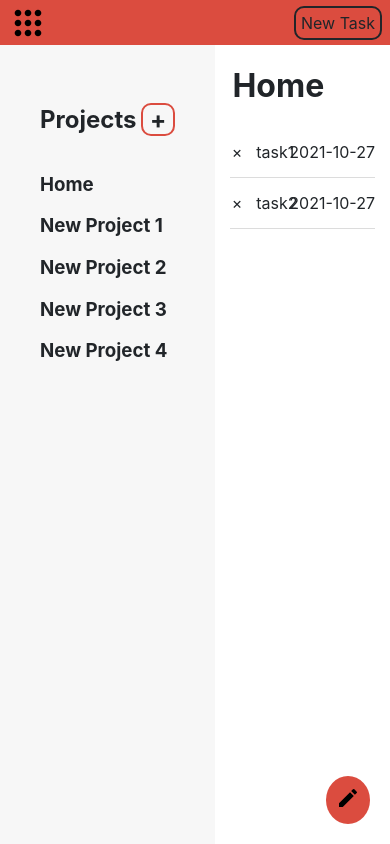
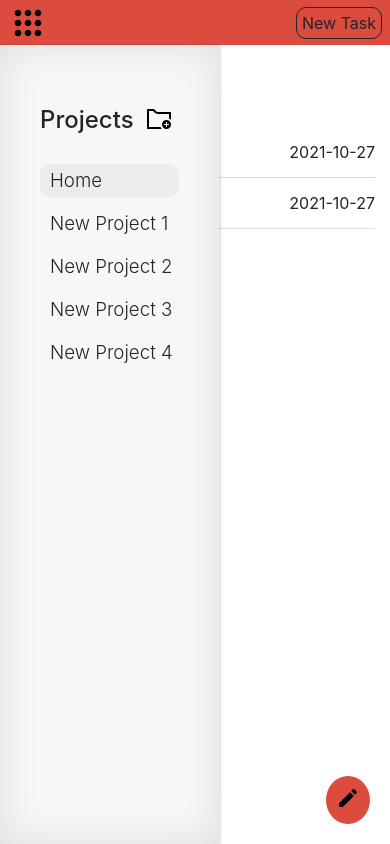
Before and after one commit to skeanster/todo-list, a website built with webpack: page dist/index.html in a window 390 px wide. Built offline with nearby package versions, Linux system fonts and the light colour scheme.

Commit message:
More Style upgrades

```diff
--- a/src/index.js
+++ b/src/index.js
@@ -53,6 +53,9 @@ const domControl = (function () {
     for (let i = 0; i < applicationLogic.myArrays.length; i++) {
       let h3 = document.createElement("h3");
       h3.classList.add("projectTitle");
+      if (i == 0) {
+        h3.classList.toggle("currentProject");
+      }
       h3.id = num;
       num++;
       h3.innerHTML = applicationLogic.myArrays[i][0].name;
@@ -93,7 +96,8 @@ const domControl = (function () {
       p4.addEventListener("click", deleteTask);
       let p5 = document.createElement("p");
       p5.classList.add("descriptionHide", "editButton");
-      p5.innerHTML = "EDIT";
+      p5.innerHTML =
+        '<svg xmlns="http://www.w3.org/2000/svg" width="24" height="24" viewBox="0 0 24 24"><path d="M18 13.45l2-2.023v4.573h-2v-2.55zm-11-5.45h1.743l1.978-2h-3.721v2zm1.361 3.216l11.103-11.216 4.536 4.534-11.102 11.218-5.898 1.248 1.361-5.784zm1.306 3.176l2.23-.472 9.281-9.378-1.707-1.707-9.293 9.388-.511 2.169zm3.333 7.608v-2h-6v2h6zm-8-2h-3v-2h-2v4h5v-2zm13-2v2h-3v2h5v-4h-2zm-18-2h2v-4h-2v4zm2-6v-2h3v-2h-5v4h2z"/></svg>';
       p.appendChild(p5);
       p5.addEventListener("click", editTaskFormReveal);
       p5.addEventListener("click", editTaskStoreIndex);
@@ -154,6 +158,10 @@ const domControl = (function () {
 
   const switchProjects = (e) => {
     clearDisplay();
+    document
+      .querySelector(".currentProject")
+      .classList.toggle("currentProject");
+    e.target.classList.toggle("currentProject");
     applicationLogic.changeCurrentProject(e.target.id);
     document.querySelector(".mainTitle").innerHTML = e.target.innerHTML;
     if (document.querySelector(".mainTitle").innerHTML == "Home") {
--- a/src/style.css
+++ b/src/style.css
@@ -35,9 +35,18 @@ header {
   }
 }
 
+.menuTitle {
+  font-weight: 500;
+}
+
 .menuButton {
   cursor: pointer;
   width: 40px;
+}
+
+.menuButton:hover {
+  border-radius: 10px;
+  background-color: rgba(255, 255, 255, 0.199);
 }
 
 .menuHide {
@@ -47,15 +56,34 @@ header {
 .addButton {
   color: #212529;
   cursor: pointer;
-  border: 2px solid #212529;
+  border: 1px solid #212529;
   padding: 5px;
   border-radius: 10px;
+  font-weight: 400;
+}
+
+.addButton:hover {
+  background-color: #212529;
+  border: 1px solid #db4c3f;
+  color: #db4c3f;
 }
 
 .menuContainer {
   background-color: #f7f7f7;
   height: calc(100vh - 45px);
   padding: 40px;
+}
+
+@media only screen and (max-width: 750px) {
+  .menuContainer {
+    position: absolute;
+    z-index: 6;
+    -webkit-box-shadow: 0 1px 4px rgba(0, 0, 0, 0.3),
+      0 0 40px rgba(0, 0, 0, 0.1) inset;
+    -moz-box-shadow: 0 1px 4px rgba(0, 0, 0, 0.3),
+      0 0 40px rgba(0, 0, 0, 0.1) inset;
+    box-shadow: 0 1px 4px rgba(0, 0, 0, 0.3), 0 0 40px rgba(0, 0, 0, 0.1) inset;
+  }
 }
 
 .menuHeader {
@@ -66,17 +94,34 @@ header {
 
 .projectTitle {
   cursor: pointer;
+  font-weight: 300;
+  padding: 5px;
+  padding-left: 10px;
+  margin-top: 10px;
+  margin-bottom: 10px;
+}
+
+.currentProject {
+  border-radius: 10px;
+  background: #ececec;
 }
 
 .addProjectButton {
-  border: 2px solid #db4c3f;
   border-radius: 10px;
-  height: 33.5px;
-  width: 33.5px;
   text-align: center;
   cursor: pointer;
   margin: 0;
   margin-left: 5px;
+  font-weight: 400;
+  display: flex;
+  width: 40px;
+  height: 40px;
+  align-items: center;
+  justify-content: center;
+}
+
+.addProjectButton:hover {
+  background: #db4c3fe3;
 }
 
 .newProjectContainer {
@@ -131,6 +176,7 @@ header {
 .mainTitle {
   padding-left: 10%;
   position: relative;
+  font-weight: 400;
 }
 
 .deleteProject {
@@ -139,6 +185,8 @@ header {
   top: 0px;
   z-index: 5;
   cursor: pointer;
+  font-weight: 300;
+  color: #db4c3f;
 }
 
 .taskContainer {
@@ -192,6 +240,15 @@ header {
   border-radius: 50%;
 }
 
+.floatingTaskAdd:hover {
+  transform: scale(1.05);
+  -webkit-box-shadow: 0 1px 4px rgba(0, 0, 0, 0.3),
+    0 0 40px rgba(0, 0, 0, 0.1) inset;
+  -moz-box-shadow: 0 1px 4px rgba(0, 0, 0, 0.3),
+    0 0 40px rgba(0, 0, 0, 0.1) inset;
+  box-shadow: 0 1px 4px rgba(0, 0, 0, 0.3), 0 0 40px rgba(0, 0, 0, 0.1) inset;
+}
+
 .description {
   width: 100%;
   height: 100px;
```
Also changed, not shown: dist/index.html, dist/main.js.
